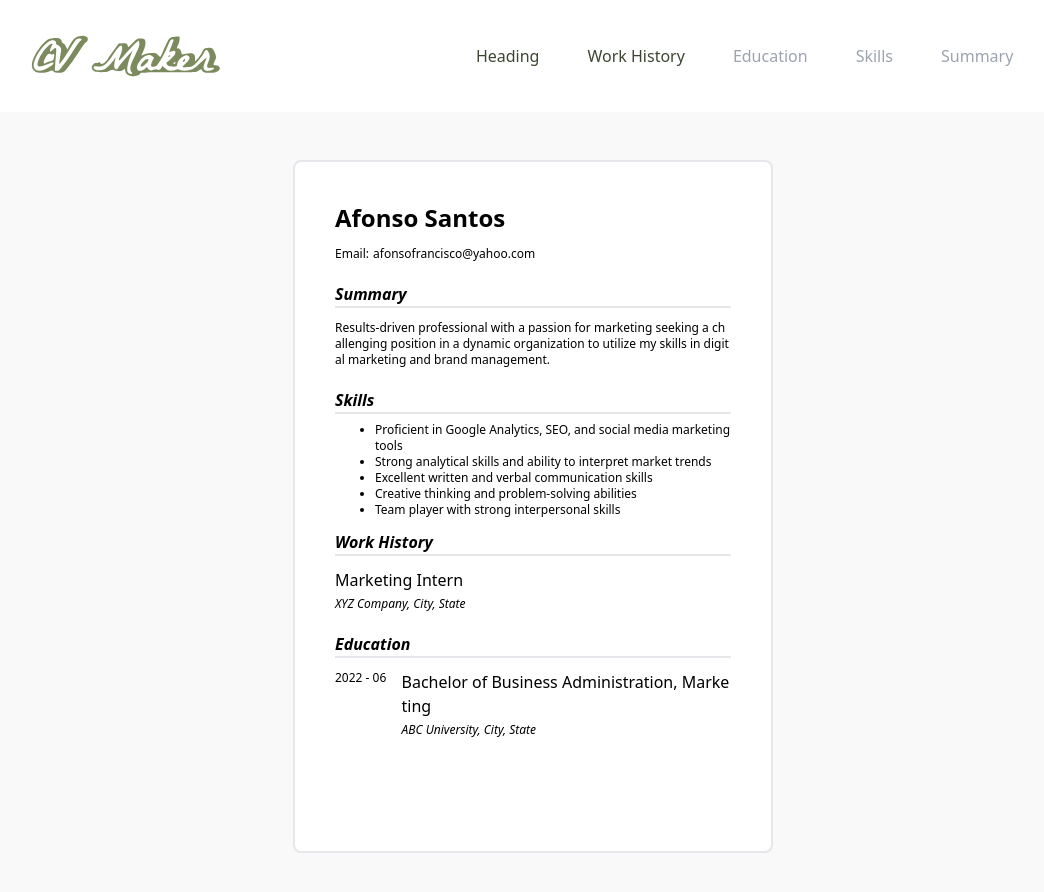
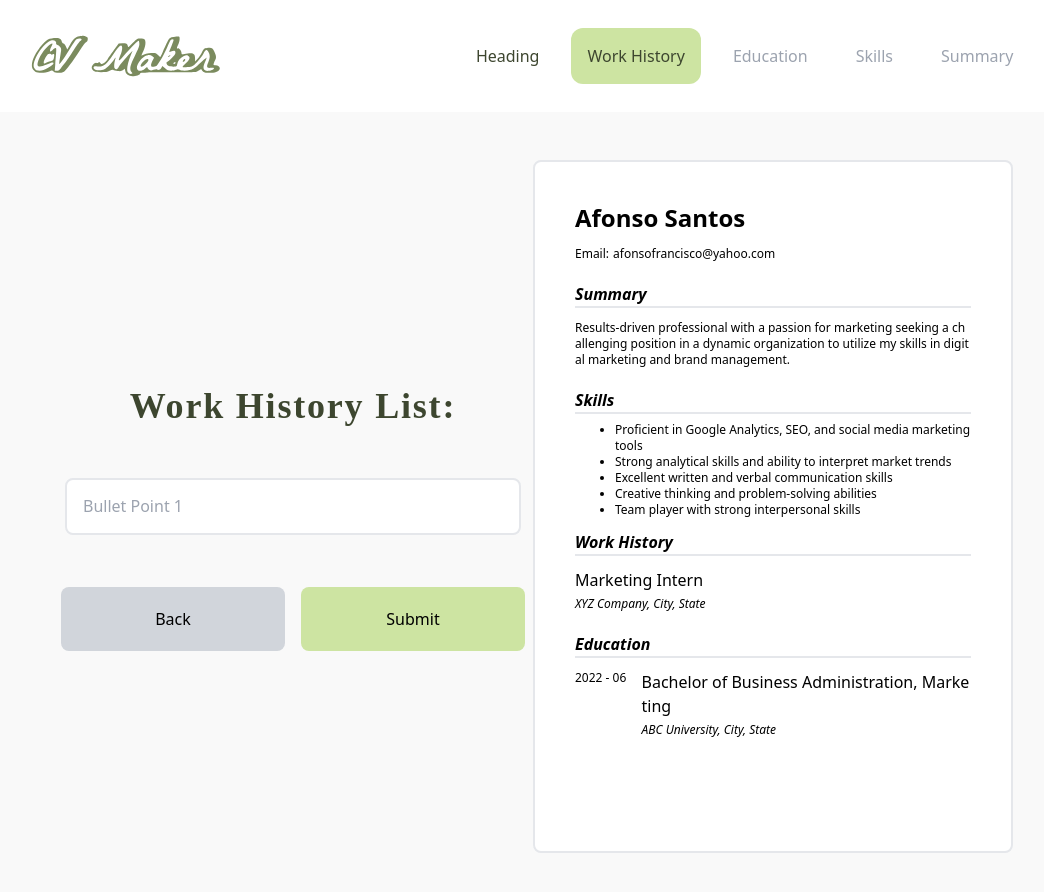
Before and after one commit to lmreineer/cv-maker, a React (Create React App) app: page /work-history-list in a window 1280 px wide. Shown: the top 892 px of the page, without its empty margins (107-1151 px from the left). Built offline with nearby package versions, Linux system fonts and the light colour scheme.

Commit message:
Clean code

```diff
--- a/src/components/Header.js
+++ b/src/components/Header.js
@@ -6,6 +6,7 @@ const Header = () => {
     const isOnHeadingPath = pathname === '/';
     const isOnWorkHistoryPath = pathname === '/work-history';
     const isOnWorkResponsibilities = pathname === '/work-responsibilities';
+    const isOnWorkHistoryList = pathname === '/work-history-list';
     const isOnSkipWorkHistoryModal = pathname === '/skip-work-history';
     const isOnEducationPath = pathname === '/education';
 
@@ -30,6 +31,7 @@ const Header = () => {
                     className={`${
                         isOnWorkHistoryPath ||
                         isOnWorkResponsibilities ||
+                        isOnWorkHistoryList ||
                         isOnSkipWorkHistoryModal
                             ? 'm-2 rounded-xl bg-yellow-green p-4 text-very-dark-yellow-green'
                             : 'm-2 p-4 text-gray-400'
--- a/src/components/form-validation/FormValidation.js
+++ b/src/components/form-validation/FormValidation.js
@@ -1,4 +1,4 @@
-import { useLocation, useNavigate, Routes, Route } from 'react-router-dom';
+import { useLocation, useNavigate, Route, Routes } from 'react-router-dom';
 
 import { useState } from 'react';
 
@@ -8,7 +8,7 @@ import * as Yup from 'yup';
 import HeadingForm from '../path/form/HeadingForm';
 import WorkHistoryForm from '../path/form/WorkHistoryForm';
 import WorkResponsibilitiesForm from '../path/form/WorkResponsibilitiesForm';
-import WorkHistorylist from '../path/list/WorkHistoryList';
+import WorkHistoryList from '../path/list/WorkHistoryList';
 import SkipWorkHistoryModal from '../path/modal/SkipWorkHistoryModal';
 import EducationForm from '../path/form/EducationForm';
 
@@ -139,10 +139,10 @@ const FormValidation = () => {
                     element={
                         <HeadingForm
                             handleSubmit={formik.handleSubmit}
+                            handleChange={formik.handleChange}
+                            firstNameValues={firstName}
                             formikErrors={formik.errors}
                             touched={formik.touched}
-                            firstNameValues={firstName}
-                            handleChange={formik.handleChange}
                             lastNameValues={lastName}
                             professionValues={profession}
                             countryValues={country}
@@ -185,11 +185,21 @@ const FormValidation = () => {
                     element={
                         <WorkResponsibilitiesForm
                             handleSubmit={formik.handleSubmit}
+                            handleChange={formik.handleChange}
                             bulletPointOneValues={bulletPointOne}
-                            handleChange={formik.handleChange}
                             bulletPointTwoValues={bulletPointTwo}
                             bulletPointThreeValues={bulletPointThree}
                             bulletPointFourValues={bulletPointFour}
+                        />
+                    }
+                />
+                <Route
+                    path="/work-history-list"
+                    element={
+                        <WorkHistoryList
+                            jobTitleInput={capitalizeFirstLetterOfEachWord(
+                                jobTitle
+                            )}
                         />
                     }
                 />
--- a/src/components/path/form/WorkResponsibilitiesForm.js
+++ b/src/components/path/form/WorkResponsibilitiesForm.js
@@ -5,11 +5,11 @@ import { useNavigate } from 'react-router-dom';
 
 const WorkResponsibilitiesForm = ({
     handleSubmit,
+    handleChange,
     bulletPointOneValues,
-    handleChange,
     bulletPointTwoValues,
     bulletPointThreeValues,
-    bulletPointFourValues,
+    bulletPointFourValues
 }) => {
     const textareaRef1 = useRef(null);
     const textareaRef2 = useRef(null);
@@ -39,8 +39,8 @@ const WorkResponsibilitiesForm = ({
                     name="bulletPointOne"
                     placeholder="Bullet Point 1"
                     className="m-3 h-[3.6rem] resize-none break-all rounded-lg border-2 p-4 outline-0 focus:border-dark-yellow-green"
+                    onChange={handleChange}
                     value={bulletPointOneValues}
-                    onChange={handleChange}
                     ref={textareaRef1}
                     maxLength={250}
                 />
@@ -48,8 +48,8 @@ const WorkResponsibilitiesForm = ({
                     name="bulletPointTwo"
                     placeholder="Bullet Point 2"
                     className="m-3 h-[3.6rem] resize-none break-all rounded-lg border-2 p-4 outline-0 focus:border-dark-yellow-green"
+                    onChange={handleChange}
                     value={bulletPointTwoValues}
-                    onChange={handleChange}
                     ref={textareaRef2}
                     maxLength={250}
                 />
@@ -57,8 +57,8 @@ const WorkResponsibilitiesForm = ({
                     name="bulletPointThree"
                     placeholder="Bullet Point 3"
                     className="m-3 h-[3.6rem] resize-none break-all rounded-lg border-2 p-4 outline-0 focus:border-dark-yellow-green"
+                    onChange={handleChange}
                     value={bulletPointThreeValues}
-                    onChange={handleChange}
                     ref={textareaRef3}
                     maxLength={250}
                 />
@@ -66,8 +66,8 @@ const WorkResponsibilitiesForm = ({
                     name="bulletPointFour"
                     placeholder="Bullet Point 4"
                     className="m-3 h-[3.6rem] resize-none break-all rounded-lg border-2 p-4 outline-0 focus:border-dark-yellow-green"
+                    onChange={handleChange}
                     value={bulletPointFourValues}
-                    onChange={handleChange}
                     ref={textareaRef4}
                     maxLength={250}
                 />
--- a/src/components/path/list/WorkHistoryList.js
+++ b/src/components/path/list/WorkHistoryList.js
@@ -1,5 +1,36 @@
-const WorkHistorYlist = () => {
-    return <h1>?</h1>;
+import { useNavigate } from 'react-router-dom';
+
+const WorkHistoryList = () => {
+    const navigate = useNavigate();
+    const navigateBack = () => navigate('/work-responsibilities');
+
+    return (
+        <form className="flex w-1/2 flex-col justify-center">
+            <h1 className="mb-10 mt-16 text-center font-cabin text-4xl font-semibold tracking-wider text-very-dark-yellow-green">
+                Work History List:
+            </h1>
+            <div className="flex flex-col justify-center">
+                <input
+                    placeholder="Bullet Point 1"
+                    className="m-3 h-[3.6rem] resize-none break-all rounded-lg border-2 p-4 outline-0 focus:border-dark-yellow-green"
+                    maxLength={250}
+                />
+            </div>
+            <div className="flex justify-around">
+                <input
+                    type="button"
+                    className="my-10 w-56 rounded-lg bg-gray-300 p-5 transition hover:cursor-pointer hover:bg-gray-400"
+                    onClick={navigateBack}
+                    value="Back"
+                />
+                <input
+                    type="submit"
+                    id="continue-button"
+                    className="my-10 w-56 rounded-lg bg-yellow-green p-5 transition hover:cursor-pointer hover:bg-dark-yellow-green"
+                />
+            </div>
+        </form>
+    );
 };
 
-export default WorkHistorYlist;
+export default WorkHistoryList;
--- a/src/components/preview/CVPreview.js
+++ b/src/components/preview/CVPreview.js
@@ -9,8 +9,8 @@ const CVPreview = ({
     lastNameInput,
     professionInput,
     countryInput,
-    cityContactInput,
-    stateContactInput,
+    cityHeadingInput,
+    stateHeadingInput,
     zipCodeInput,
     phoneInput,
     emailInput,
@@ -26,7 +26,7 @@ const CVPreview = ({
     bulletPointOneInput,
     bulletPointTwoInput,
     bulletPointThreeInput,
-    bulletPointFourInput,
+    bulletPointFourInput
 }) => {
     const [isClicked, setIsClicked] = useState(false);
     const toggleClick = () => setIsClicked(!isClicked);
@@ -47,8 +47,8 @@ const CVPreview = ({
                     contactHeading="text-xs font-medium"
                     contactInput="font-normal ml-1"
                     countryInput={countryInput}
-                    cityContactInput={cityContactInput}
-                    stateContactInput={stateContactInput}
+                    cityHeadingInput={cityHeadingInput}
+                    stateHeadingInput={stateHeadingInput}
                     zipCodeInput={zipCodeInput}
                     phoneInput={phoneInput}
                     emailInput={emailInput}
@@ -94,8 +94,8 @@ const CVPreview = ({
                         lastNameInput={lastNameInput}
                         professionInput={professionInput}
                         countryInput={countryInput}
-                        cityContactInput={cityContactInput}
-                        stateContactInput={stateContactInput}
+                        cityHeadingInput={cityHeadingInput}
+                        stateHeadingInput={stateHeadingInput}
                         zipCodeInput={zipCodeInput}
                         phoneInput={phoneInput}
                         emailInput={emailInput}
```
Also changed, not shown: src/components/path/form/HeadingForm.js (+15 -15 lines), src/components/path/form/WorkHistoryForm.js (+20 -20 lines).
